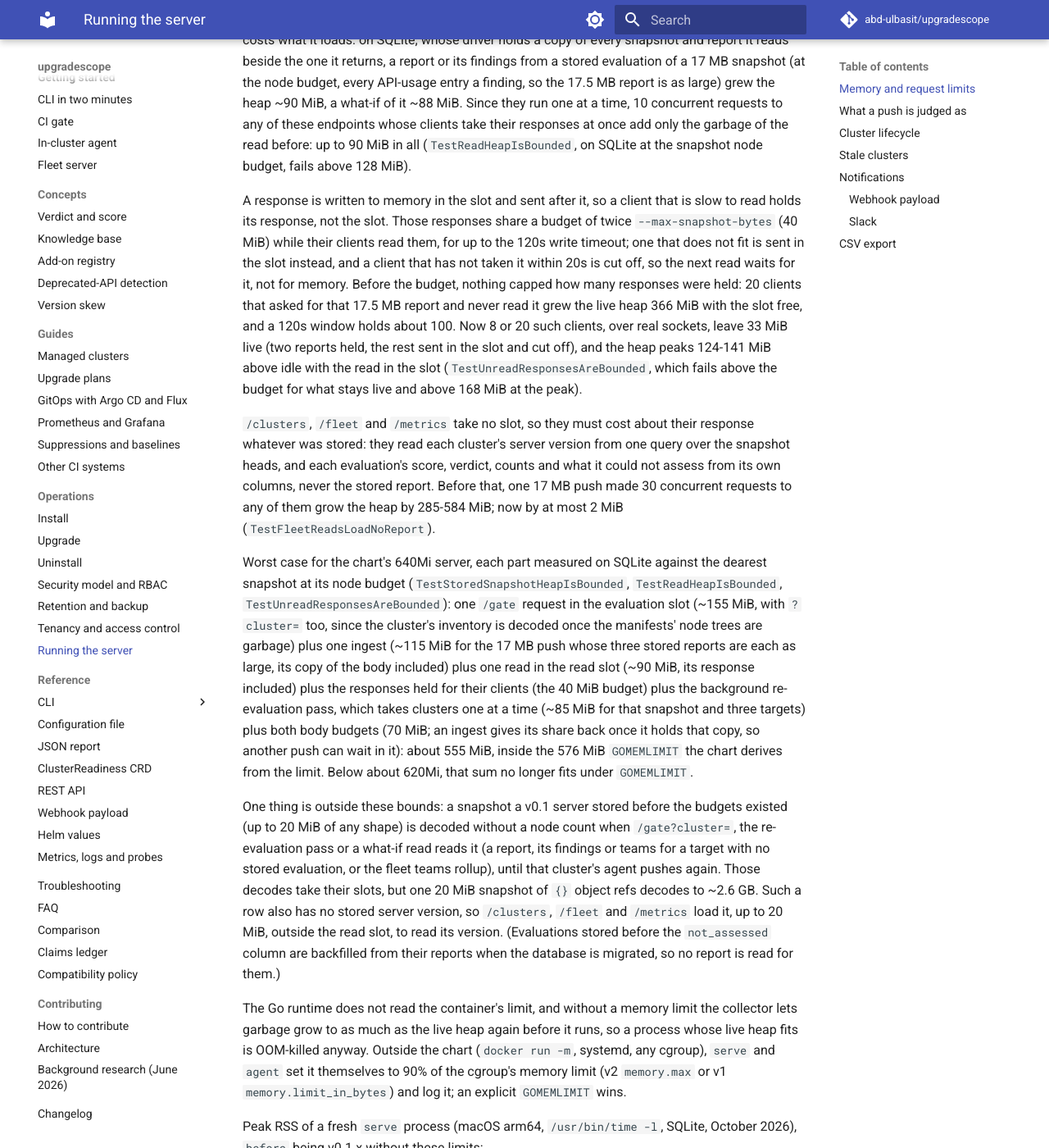
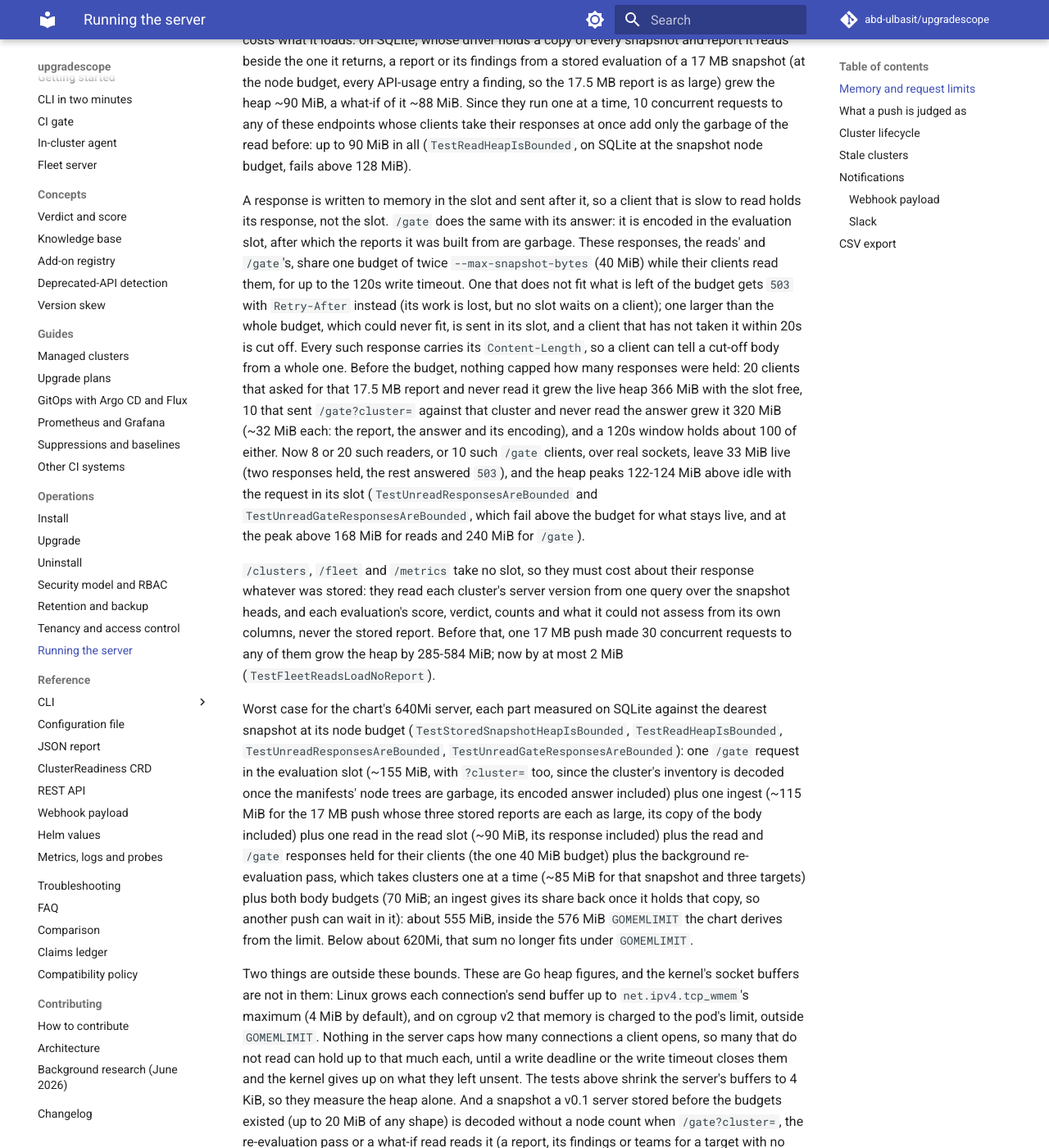
Before and after one commit to abd-ulbasit/upgradescope, an MkDocs documentation site: the page built from docs/operations.md, in a window 1280 px wide and 1400 px high, scrolled down 1778 px. Shown: the whole window at 82% size. Built offline with MkDocs 1.6.1 and Material for MkDocs 9.7.7, drawn with Linux system fonts in a browser that asks for light colours; comment, search, counter and statistics services are not loaded.

Commit message:
docs: /gate answers share the held-response budget; kernel socket buffers are outside it
SE-05b said /gate memory was bounded and the ~555 MiB worst case added
up, while /gate's answers were held for clients that did not read with
no cap. They now share the reads' 40 MiB held-response budget, so the
sum stands: operations.md, claims SE-05b/SE-05c, SECURITY.md,
troubleshooting and the chart's server.resources comment say so, with
the 503 a full budget now answers and the Content-Length a cut-off body
can be told by. The 8- and 20-reader figures are both measured by
TestUnreadResponsesAreBounded now.

Kernel socket buffers are not Go heap and are not in the figures: on
cgroup v2 they are charged to the pod, up to tcp_wmem's maximum per
connection, and the server caps no connections. operations.md lists
that beside the v0.1 snapshots, and SECURITY.md among the known
residuals.

Refs #121
Refs #126

Co-Authored-By: Claude Fable 5 <noreply@anthropic.com>

```diff
--- a/docs/operations.md
+++ b/docs/operations.md
@@ -77,19 +77,28 @@ read before: up to 90 MiB in all (`TestReadHeapIsBounded`, on SQLite at
 the snapshot node budget, fails above 128 MiB).
 
 A response is written to memory in the slot and sent after it, so a
-client that is slow to read holds its response, not the slot. Those
-responses share a budget of twice `--max-snapshot-bytes` (40 MiB) while
-their clients read them, for up to the 120s write timeout; one that does
-not fit is sent in the slot instead, and a client that has not taken it
-within 20s is cut off, so the next read waits for it, not for memory.
-Before the budget, nothing capped how many responses were held: 20
-clients that asked for that 17.5 MB report and never read it grew the
-live heap 366 MiB with the slot free, and a 120s window holds about 100.
-Now 8 or 20 such clients, over real sockets, leave 33 MiB live (two
-reports held, the rest sent in the slot and cut off), and the heap
-peaks 124-141 MiB above idle with the read in the slot
-(`TestUnreadResponsesAreBounded`, which fails above the budget for what
-stays live and above 168 MiB at the peak).
+client that is slow to read holds its response, not the slot. `/gate`
+does the same with its answer: it is encoded in the evaluation slot,
+after which the reports it was built from are garbage. These responses,
+the reads' and `/gate`'s, share one budget of twice
+`--max-snapshot-bytes` (40 MiB) while their clients read them, for up to
+the 120s write timeout. One that does not fit what is left of the budget
+gets `503` with `Retry-After` instead (its work is lost, but no slot
+waits on a client); one larger than the whole budget, which could never
+fit, is sent in its slot, and a client that has not taken it within 20s
+is cut off. Every such response carries its `Content-Length`, so a
+client can tell a cut-off body from a whole one. Before the budget,
+nothing capped how many responses were held: 20 clients that asked for
+that 17.5 MB report and never read it grew the live heap 366 MiB with
+the slot free, 10 that sent `/gate?cluster=` against that cluster and
+never read the answer grew it 320 MiB (~32 MiB each: the report, the
+answer and its encoding), and a 120s window holds about 100 of either.
+Now 8 or 20 such readers, or 10 such `/gate` clients, over real sockets,
+leave 33 MiB live (two responses held, the rest answered `503`), and the
+heap peaks 122-124 MiB above idle with the request in its slot
+(`TestUnreadResponsesAreBounded` and `TestUnreadGateResponsesAreBounded`,
+which fail above the budget for what stays live, and at the peak above
+168 MiB for reads and 240 MiB for `/gate`).
 
 `/clusters`, `/fleet` and `/metrics` take no slot, so they must cost
 about their response whatever was stored: they read each cluster's
@@ -102,13 +111,14 @@ now by at most 2 MiB (`TestFleetReadsLoadNoReport`).
 Worst case for the chart's 640Mi server, each part measured on SQLite
 against the dearest snapshot at its node budget
 (`TestStoredSnapshotHeapIsBounded`, `TestReadHeapIsBounded`,
-`TestUnreadResponsesAreBounded`): one
-`/gate` request in the evaluation slot (~155 MiB, with `?cluster=` too,
-since the cluster's inventory is decoded once the manifests' node trees
-are garbage) plus one ingest (~115 MiB for the 17 MB push whose three
-stored reports are each as large, its copy of the body included) plus
-one read in the read slot (~90 MiB, its response included) plus the
-responses held for their clients (the 40 MiB budget) plus the background
+`TestUnreadResponsesAreBounded`, `TestUnreadGateResponsesAreBounded`):
+one `/gate` request in the evaluation slot (~155 MiB, with `?cluster=`
+too, since the cluster's inventory is decoded once the manifests' node
+trees are garbage, its encoded answer included) plus one ingest
+(~115 MiB for the 17 MB push whose three stored reports are each as
+large, its copy of the body included) plus one read in the read slot
+(~90 MiB, its response included) plus the read and `/gate` responses
+held for their clients (the one 40 MiB budget) plus the background
 re-evaluation pass, which takes clusters one at a time (~85 MiB for that
 snapshot and three targets) plus both body budgets (70 MiB; an ingest
 gives its share back once it holds that copy, so another push can wait
@@ -116,7 +126,15 @@ in it): about 555 MiB, inside the 576 MiB `GOMEMLIMIT` the chart derives
 from the limit. Below about 620Mi, that sum no longer fits under
 `GOMEMLIMIT`.
 
-One thing is outside these bounds: a snapshot a v0.1 server stored
+Two things are outside these bounds. These are Go heap figures, and the
+kernel's socket buffers are not in them: Linux grows each connection's
+send buffer up to `net.ipv4.tcp_wmem`'s maximum (4 MiB by default), and
+on cgroup v2 that memory is charged to the pod's limit, outside
+`GOMEMLIMIT`. Nothing in the server caps how many connections a client
+opens, so many that do not read can hold up to that much each, until a
+write deadline or the write timeout closes them and the kernel gives up
+on what they left unsent. The tests above shrink the server's buffers to
+4 KiB, so they measure the heap alone. And a snapshot a v0.1 server stored
 before the budgets existed (up to 20 MiB of any shape) is decoded
 without a node count when `/gate?cluster=`, the re-evaluation pass or a
 what-if read reads it (a report, its findings or teams for a target with
```
Also changed, not shown: SECURITY.md (+14 -9 lines), deploy/chart/README.md (+3 -2 lines), docs/claims.md (+2 -2 lines), docs/reference/helm-values.md (+1 -1 lines), docs/troubleshooting.md (+7 -5 lines), 2 other files.
